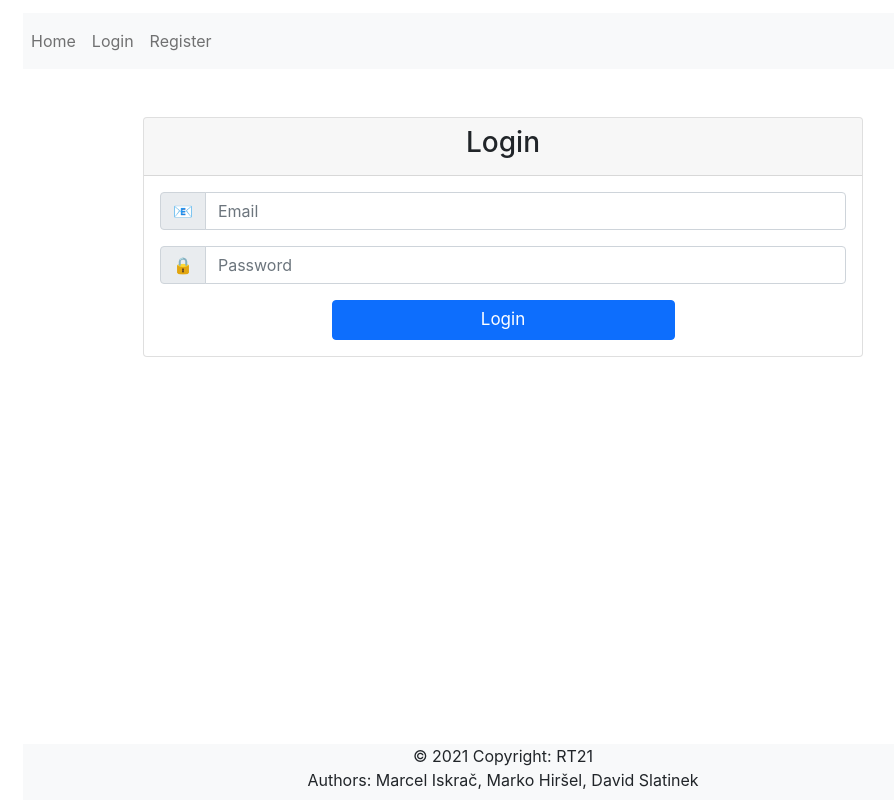
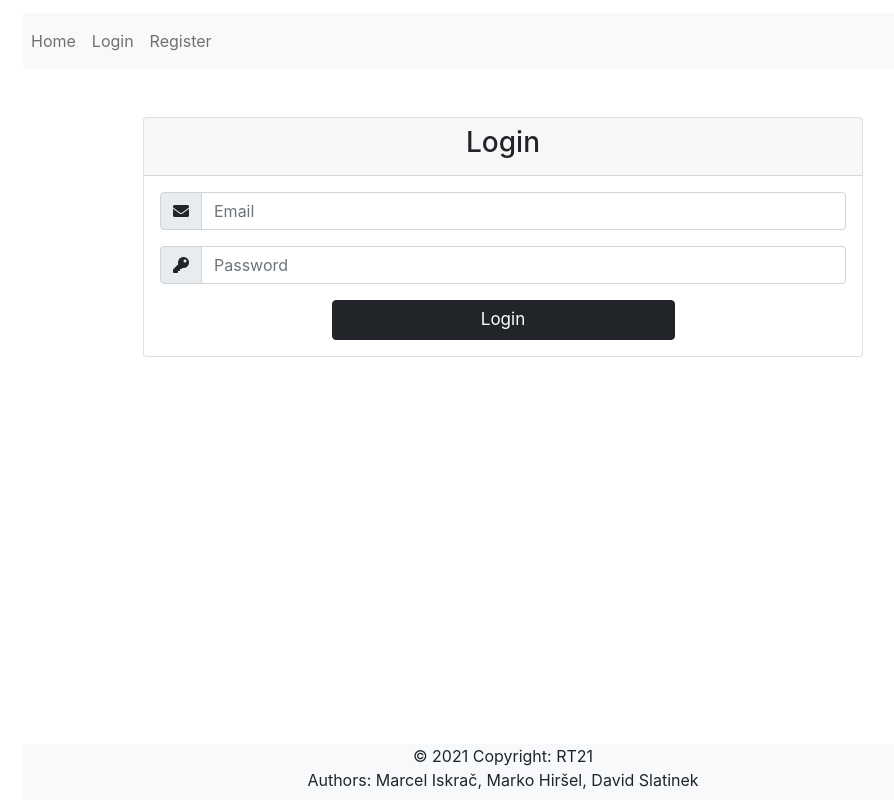
Before and after one commit to david-slatinek/rt21, a React (Create React App) app in the folder website/: page /login in a window 1280 px wide. Shown: the whole page, without its empty margins (137-1031 px from the left). Built offline with nearby package versions, Linux system fonts and the light colour scheme.

Commit message:
Added icons in login form, small bug fixes

```diff
--- a/website/src/components/login.js
+++ b/website/src/components/login.js
@@ -1,10 +1,10 @@
-import React, { useState } from 'react';
+import React, {useState} from 'react';
 
 const Login = (props) => {
-    const[email, setEmail] = useState('');
-    const[password, setPassword] = useState('');
+    const [email, setEmail] = useState('');
+    const [password, setPassword] = useState('');
 
-    const[errorMessage, setErrorMessage] = useState('');
+    const [errorMessage, setErrorMessage] = useState('');
 
     async function onLogin(e) {
         e.preventDefault();
@@ -22,7 +22,9 @@ const Login = (props) => {
         })
             .then(response => {
                 if (!response.ok) {
-                return response.json().then(response => {throw new Error(response.error)})
+                    return response.json().then(response => {
+                        throw new Error(response.error)
+                    })
                 }
                 return response.json();
             })
@@ -46,20 +48,30 @@ const Login = (props) => {
             </div>
             <div className="card-body">
                 <form onSubmit={onLogin}>
+
                     <div className="input-group mb-3">
-                        <div class="input-group-text">📧</div>
-                        <input type="text" className="form-control" name="email" placeholder="Email" required="" value={email} onChange={(e) => {setEmail(e.target.value)}}/>
+                        <div className="input-group-text"><i className="fas fa-envelope"/></div>
+                        <input type="email" className="form-control" name="email" placeholder="Email" required
+                               value={email} onChange={(e) => {
+                            setEmail(e.target.value)
+                        }}/>
                     </div>
+
                     <div className="input-group mb-3">
-                        <div className="input-group-text">🔒</div>
-                        <input type="password" className="form-control" name="password" placeholder="Password" required="" value={password} onChange={(e) => {setPassword(e.target.value)}}/>
+                        <div className="input-group-text"><i className="fas fa-key"/></div>
+                        <input type="password" className="form-control" name="password" placeholder="Password"
+                               required value={password} onChange={(e) => {
+                            setPassword(e.target.value)
+                        }}/>
                     </div>
+
                     <div className="text-center">
-                        <input type="submit" className="btn btn-primary w-50" style={{fontSize: 17}} value="Login"/>
+                        <input type="submit" className="btn btn-dark w-50" style={{fontSize: 17}} value="Login"/>
                     </div>
+
                 </form>
             </div>
-            { errorMessage !== '' &&
+            {errorMessage !== '' &&
             <div style={{background: '#f8d7da'}} className="card-footer border-danger">
                 <span style={{color: '#721c24'}}>{errorMessage}</span>
             </div>
```
Lines whose indentation alone changed are shown as unchanged.
